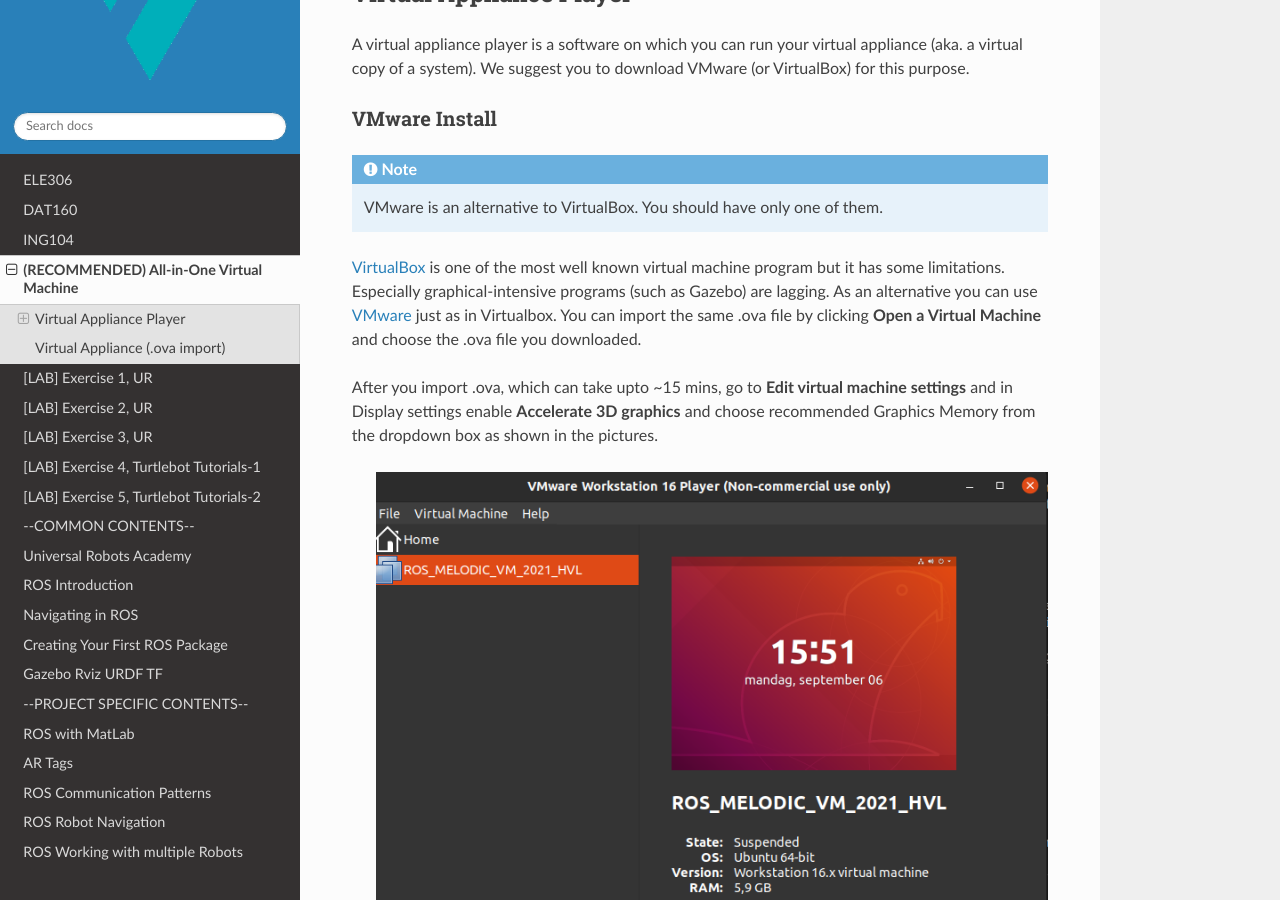
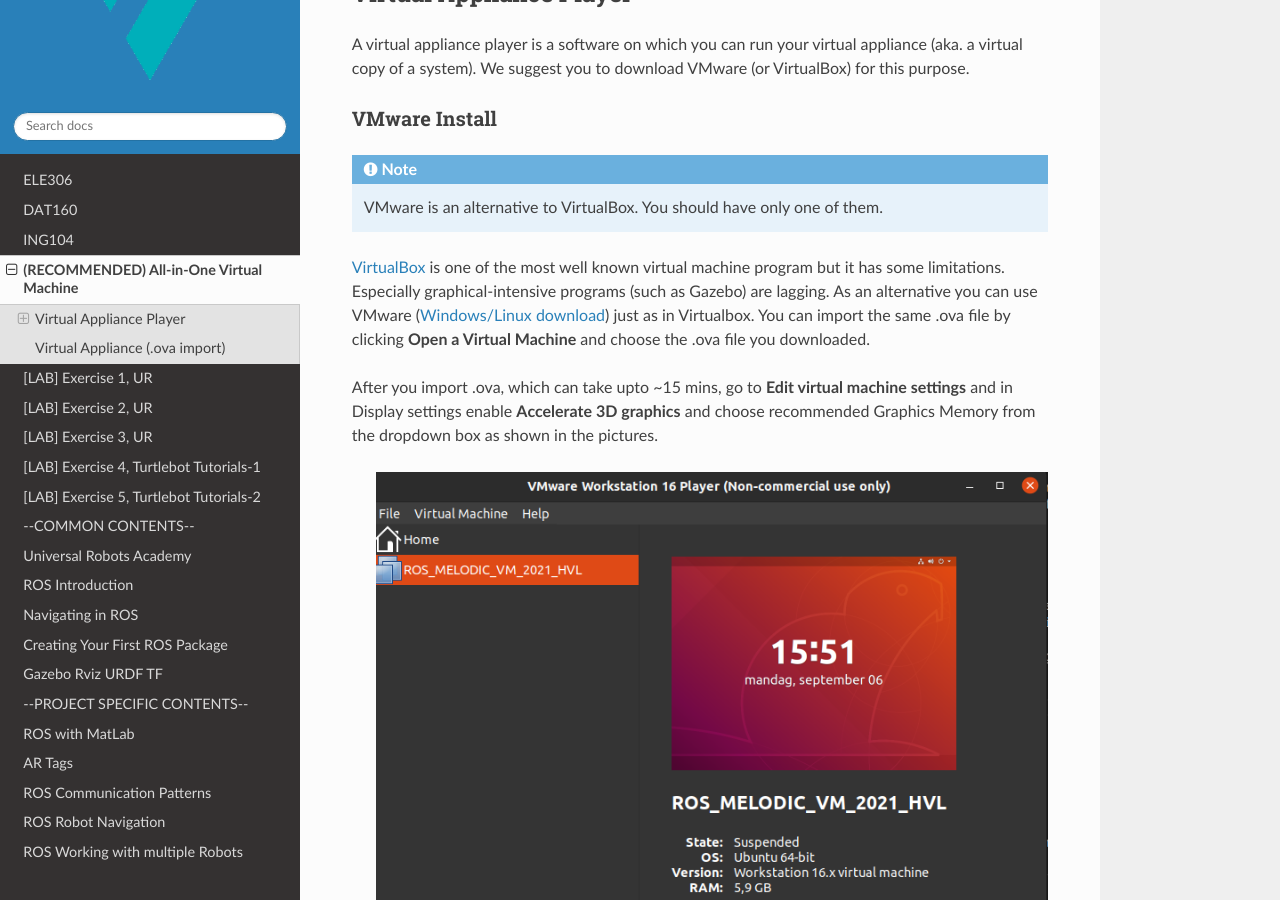
Before and after one commit to frdedynamics/robotics-lab-documentation, a Sphinx documentation site: the page built from source/texts/your_pc/install_vm.rst, in a window 1280 px wide and 900 px high, scrolled down 423 px. Built offline with Sphinx 7.4.7 and the Read the Docs theme 2.0.0, drawn with Linux system fonts in a browser that asks for light colours; the version number could not be read and is left out.

Commit message:
Update install_vm.rst

```diff
--- a/source/texts/your_pc/install_vm.rst
+++ b/source/texts/your_pc/install_vm.rst
@@ -23,7 +23,7 @@
 .. note::
    VMware is an alternative to VirtualBox. You should have only one of them.
 
-`VirtualBox <https://www.virtualbox.org/wiki/Downloads>`_ is one of the most well known virtual machine program but it has some limitations. Especially graphical-intensive programs (such as Gazebo) are lagging. As an alternative you can use `VMware <https://www.vmware.com/products/workstation-pro/workstation-pro-evaluation.html>`_ just as in Virtualbox. You can import the same .ova file by clicking **Open a Virtual Machine** and choose the .ova file you downloaded.
+`VirtualBox <https://www.virtualbox.org/wiki/Downloads>`_ is one of the most well known virtual machine program but it has some limitations. Especially graphical-intensive programs (such as Gazebo) are lagging. As an alternative you can use VMware (`Windows/Linux download <https://www.vmware.com/products/workstation-player/workstation-player-evaluation.html>`_) just as in Virtualbox. You can import the same .ova file by clicking **Open a Virtual Machine** and choose the .ova file you downloaded.
 
 After you import .ova, which can take upto ~15 mins, go to **Edit virtual machine settings** and in Display settings enable **Accelerate 3D graphics** and choose recommended Graphics Memory from the dropdown box as shown in the pictures.
 
```
